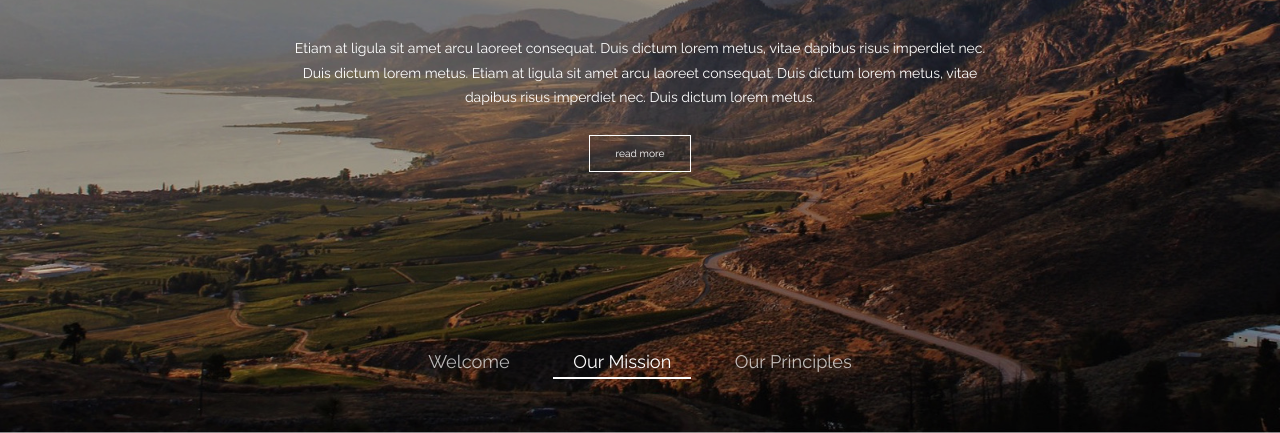
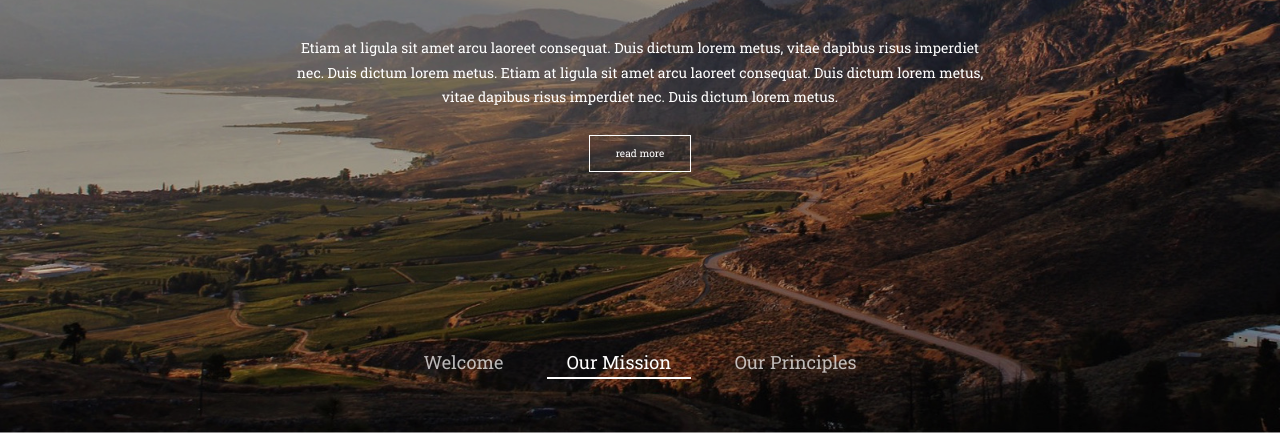
Before and after one commit to kuzhelov/geofields, a website: page public/index.html in a window 1280 px wide. Shown: the part 367-800 px from the top of the page. Drawn offline with nearby package versions, Linux system fonts and the light colour scheme; no server answers; a web font is replaced by a local one.

Commit message:
Revert "Change major font-family on san-serif Raleway"
This reverts commit 8df76169478ffb7a39991f57b660380a5f52e206.

Major font style has been changed back to Roboto Slab

```diff
--- a/public/css/less/agency.less
+++ b/public/css/less/agency.less
@@ -5,7 +5,7 @@
  */
 body {
     overflow-x: hidden;
-    font-family: "Raleway","Helvetica Neue",Helvetica,Arial,sans-serif;
+    font-family: "Roboto Slab","Helvetica Neue",Helvetica,Arial,sans-serif;
 }
 
 .text-muted {
--- a/public/index.html
+++ b/public/index.html
@@ -35,7 +35,7 @@
         <link href="https://fonts.googleapis.com/css?family=Montserrat:400,700" rel="stylesheet" type="text/css">
         <link href='https://fonts.googleapis.com/css?family=Kaushan+Script' rel='stylesheet' type='text/css'>
         <link href='https://fonts.googleapis.com/css?family=Droid+Serif:400,700,400italic,700italic' rel='stylesheet' type='text/css'>
-        <link href='https://fonts.googleapis.com/css?family=Raleway:400,700' rel='stylesheet' type='text/css'>
+        <link href='https://fonts.googleapis.com/css?family=Roboto+Slab:400,100,300,700' rel='stylesheet' type='text/css'>
 
         <!-- HTML5 Shim and Respond.js IE8 support of HTML5 elements and media queries -->
         <!-- WARNING: Respond.js doesn't work if you view the page via file:// -->
```
Also changed, not shown: public/css/agency.css, public/css/custom-styles.css.
